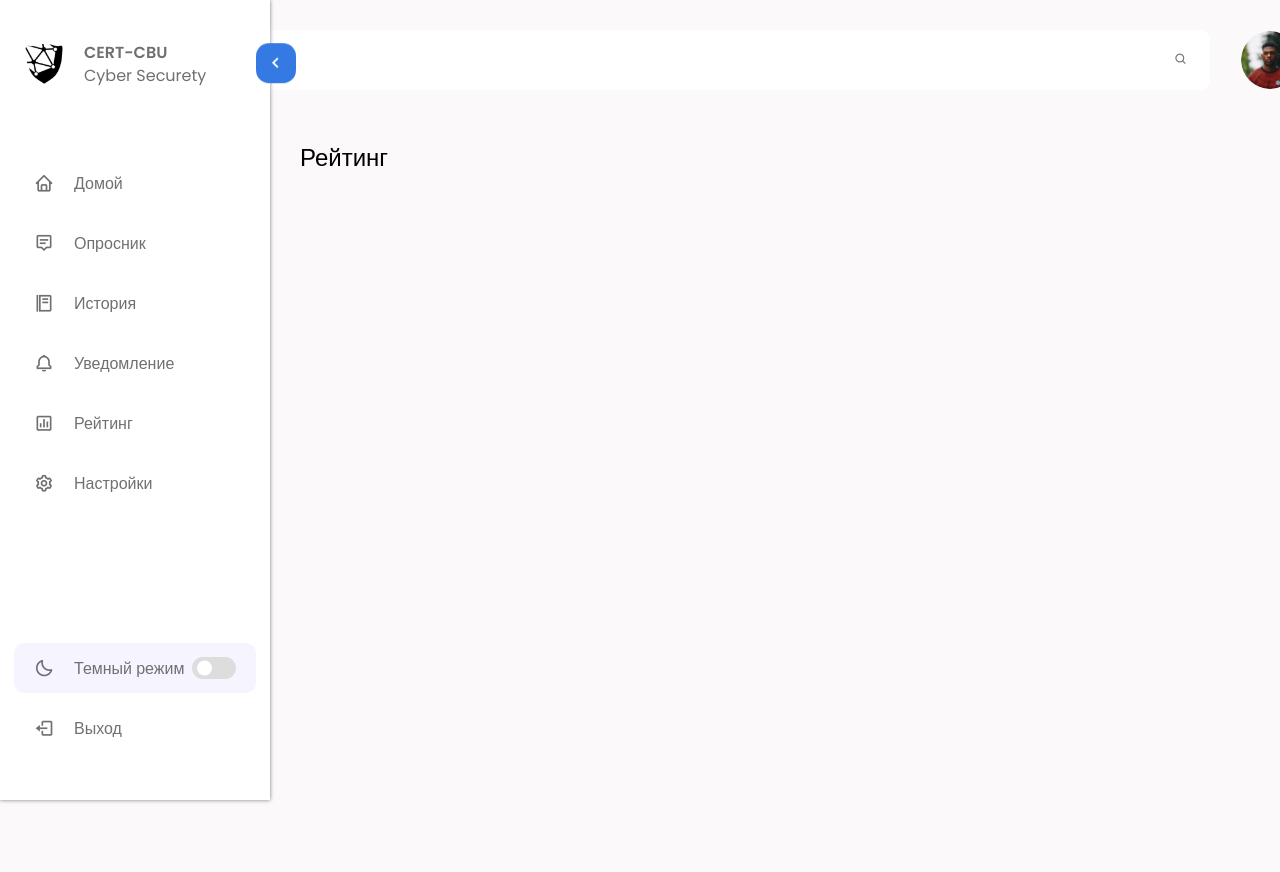
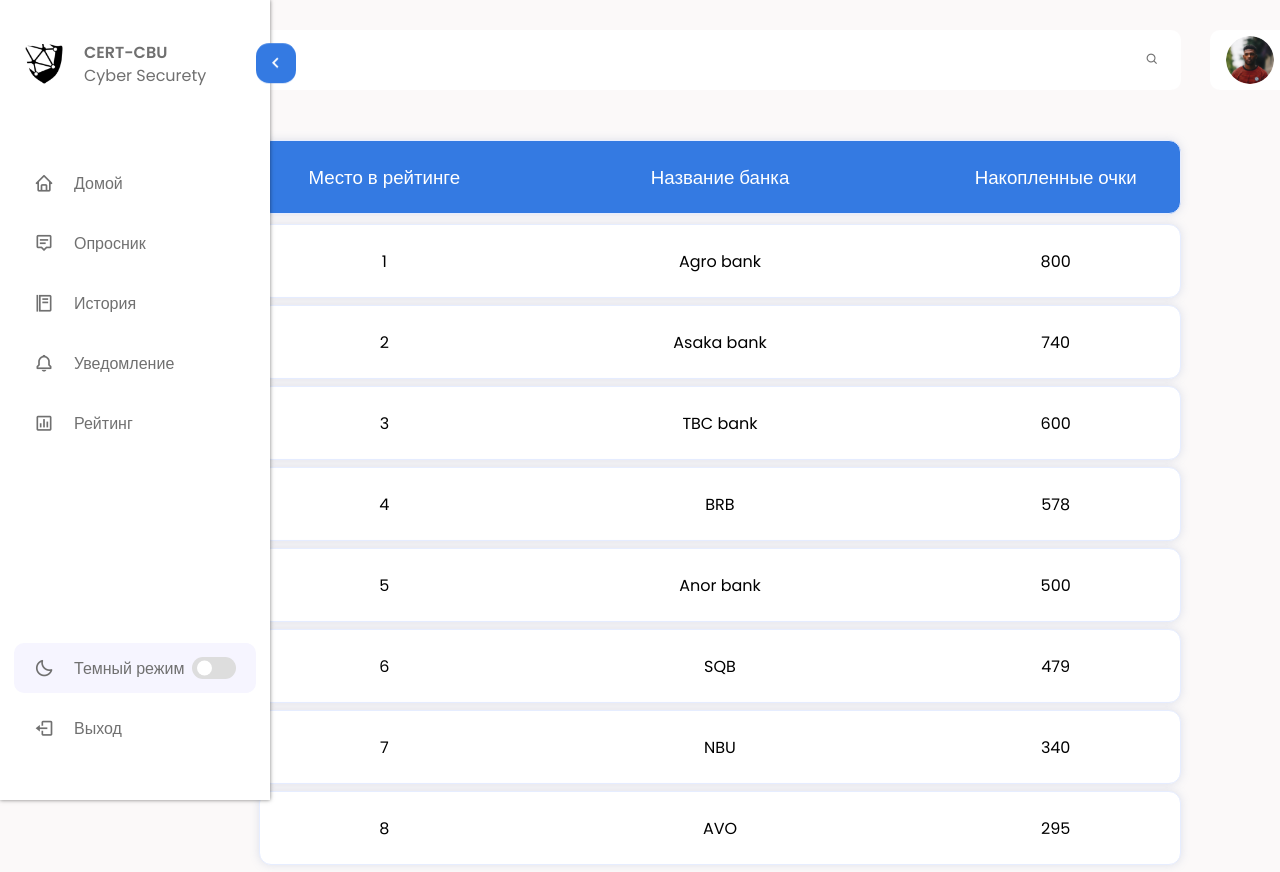
Before and after one commit to AkbarovOtabek/Rating, a Vue app: page /rating in a window 1280 px wide. Shown: the top 872 px of the page. Before the commit the page ends 800 px from the top, so only its background shows below. Built offline with nearby package versions, Linux system fonts and the light colour scheme.

Commit message:
rating page completed

```diff
--- a/src/components/SearchAndProfileBar.vue
+++ b/src/components/SearchAndProfileBar.vue
@@ -28,10 +28,10 @@
         </button>
       </form>
     </div>
-    <div class="profile-header">
+    <a href="/settings" class="profile-header">
       <img src="../assets/icons/UserIcon.png" alt="" />
       <h4>Michael Clifford</h4>
-    </div>
+    </a>
   </div>
 </template>
 
@@ -43,20 +43,22 @@
   margin: 30px 0px 50px;
 }
 .search-header {
-  width: 84%;
+  width: 82%;
   background: var(--sidebar-color);
   border-radius: 10px;
 }
 .profile-header {
-  width: 200px;
+  border-radius: 10px;
+  width: 230px;
+  padding: 0px 15px;
   display: flex;
   align-items: center;
   justify-content: space-between;
+  background: var(--sidebar-color);
 }
 .profile-header img {
-  width: 60px;
+  width: 50px;
   height: 50px;
-  height: 60px;
   border-radius: 50%;
   border: 1px solid transparent;
 }
--- a/src/components/TheNavBar.vue
+++ b/src/components/TheNavBar.vue
@@ -32,8 +32,7 @@
         { page: '/quiz', pageName: 'Опросник', icon: 'message-alt-detail' },
         { page: '/history', pageName: 'История', icon: 'food-menu' },
         { page: '/notification', pageName: 'Уведомление', icon: 'bell' },
-        { page: '/rating', pageName: 'Рейтинг', icon: 'bar-chart-square' },
-        { page: '/settings', pageName: 'Настройки', icon: 'cog' }
+        { page: '/rating', pageName: 'Рейтинг', icon: 'bar-chart-square' }
       ]
     }
   }
@@ -47,7 +46,7 @@
     v-if="showNavBar"
   >
     <header>
-      <div class="image-text">
+      <a href="/home" class="image-text">
         <span class="image">
           <img v-if="ModeisActive" src="../assets/icons/BrandForWhite.png" alt="logo" />
           <img v-else src="../assets/icons/BrandForDark.png" alt="logo" />
@@ -57,7 +56,7 @@
           <span class="name">CERT-CBU</span>
           <span class="profession">Cyber Securety</span>
         </div>
-      </div>
+      </a>
       <i @click="toggleLongBar" class="bx bx-chevron-right toggle"></i>
     </header>
     <div class="menu-bar">
--- a/src/pages/QuizPage.vue
+++ b/src/pages/QuizPage.vue
@@ -3,7 +3,7 @@
   data() {
     return {
       themesForQuestions: [
-        { time: 15, name: 'тема 1', discription: 'документация на счет безопасноти ', id: 1 },
+        { time: 15, name: 'тема 1', discription: 'документация на счет безопасноти', id: 1 },
         { time: 15, name: 'тема 2', discription: 'документация на счет безопасноти ', id: 2 },
         { time: 15, name: 'тема 3', discription: 'документация на счет безопасноти ', id: 3 },
         { time: 15, name: 'тема 4', discription: 'документация на счет безопасноти ', id: 4 },
--- a/src/pages/RatingPage.vue
+++ b/src/pages/RatingPage.vue
@@ -1,10 +1,87 @@
+<script>
+export default {
+  data() {
+    return {
+      ratingBanks: [
+        { nameOfBank: 'NBU', elo: 340, id: 1 },
+        { nameOfBank: 'Asaka bank', elo: 740, id: 2 },
+        { nameOfBank: 'Agro bank', elo: 800, id: 3 },
+        { nameOfBank: 'TBC bank', elo: 600, id: 4 },
+        { nameOfBank: 'Anor bank', elo: 500, id: 5 },
+        { nameOfBank: 'SQB', elo: 479, id: 6 },
+        { nameOfBank: 'BRB', elo: 578, id: 7 },
+        { nameOfBank: 'AVO', elo: 295, id: 8 }
+      ]
+    }
+  },
+  computed: {
+    sortedRatingBanks() {
+      return this.ratingBanks.sort((a, b) => b.elo - a.elo)
+    }
+  }
+}
+</script>
+
 <template>
-  <div>
-    <h2>Рейтинг</h2>
+  <div class="rating">
+    <div class="rating-table">
+      <div class="table-header">
+        <h3>Место в рейтинге</h3>
+        <h3>Название банка</h3>
+        <h3>Накопленные очки</h3>
+      </div>
+
+      <div class="table-body" v-for="(bank, number) in sortedRatingBanks" :key="bank.id">
+        <p>{{ number + 1 }}</p>
+        <p>{{ bank.nameOfBank }}</p>
+        <p>{{ bank.elo }}</p>
+      </div>
+    </div>
   </div>
 </template>
 <style scoped>
-h2 {
-  margin-left: 300px;
+.rating {
+  margin: 0 auto;
+  display: flex;
+  justify-content: center;
+  align-items: center;
+}
+.rating-table {
+  display: flex;
+  flex-direction: column;
+  align-items: center;
+  width: 80%;
+}
+.rating-table .table-header {
+  height: 74px;
+  margin-bottom: 10px;
+  width: inherit;
+  border: 1px solid #e6edff;
+  position: relative;
+  border-radius: 12px;
+  background-color: var(--primary-color);
+  color: var(--sidebar-color);
+  display: flex;
+  justify-content: space-between;
+  align-items: center;
+  box-shadow: 0px 0px 10px rgba(124, 141, 181, 0.22);
+}
+.rating-table .table-body {
+  margin-bottom: 7px;
+  display: flex;
+  justify-content: space-between;
+  align-items: center;
+  height: 74px;
+  width: inherit;
+  border: 1px solid #e6edff;
+  position: relative;
+  border-radius: 12px;
+  background: var(--sidebar-color);
+  box-shadow: 0px 0px 10px rgba(124, 141, 181, 0.22);
+}
+.rating-table .table-body > p,
+.rating-table .table-header > h3 {
+  width: 27%;
+  text-align: center;
 }
 </style>
```
Also changed, not shown: index.html (+10 -0 lines).
